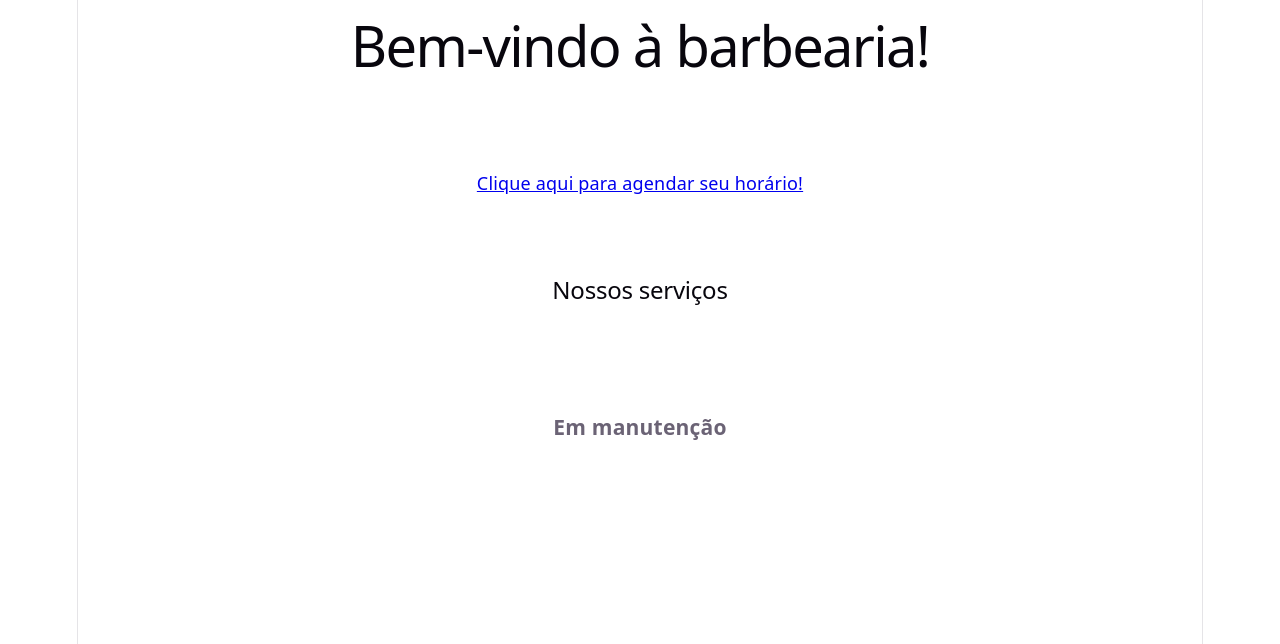
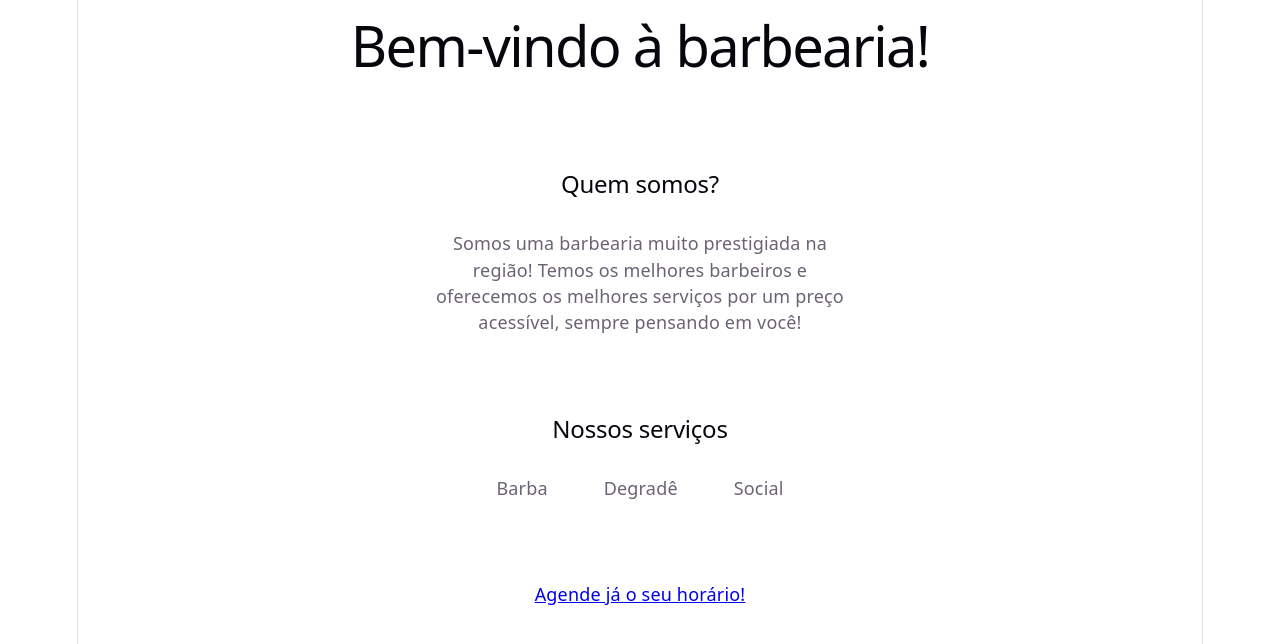
Before and after one commit to Eduzeraaa/BarberFlow, a React (Vite) app in the folder frontend/: page / in a window 1280 px wide. Shown: the top 644 px of the page. Built offline with nearby package versions, Linux system fonts and the light colour scheme.

Commit message:
style: refine home page layout and content

```diff
--- a/frontend/src/pages/Home.css
+++ b/frontend/src/pages/Home.css
@@ -7,8 +7,21 @@
     gap: 10vh;
 }
 
-.content-home{
+.about-us{
+    display: flex;
+    flex-direction: column;
+    gap: 3vh;
+    width: 53vh;;
+}
+
+.our-services{
+    display: flex;
+    flex-direction: column;
+    gap: 3vh;
+}
+
+.row-our-services{
     display: flex;
     flex-direction: row;
-    gap: 20vh;
+    gap: 7vh;
 }
--- a/frontend/src/pages/Home.tsx
+++ b/frontend/src/pages/Home.tsx
@@ -4,12 +4,24 @@ export function Home() {
     return (
         <>
         <div className="container-home">
+
             <h1 className='header-home'>Bem-vindo à barbearia!</h1>
-            <Link to="/agendamento">Clique aqui para agendar seu horário!</Link>
-            <h2 className='subtitle-home'>Nossos serviços</h2>
-            <div className='content-home'>
-                <h3>Em manutenção</h3>
+
+            <div className='about-us'>
+                <h2>Quem somos?</h2>
+                <p>Somos uma barbearia muito prestigiada na região! Temos os melhores barbeiros e oferecemos os melhores serviços por um preço acessível, sempre pensando em você!</p>
             </div>
+            <div className='our-services'>
+                <h2>Nossos serviços</h2>
+                <div className='row-our-services'>
+                    <p>Barba</p>
+                    <p>Degradê</p>
+                    <p>Social</p>
+                </div>
+            </div>
+
+            <Link to="/agendamento">Agende já o seu horário!</Link>
+
         </div>
         </>
     )
```
